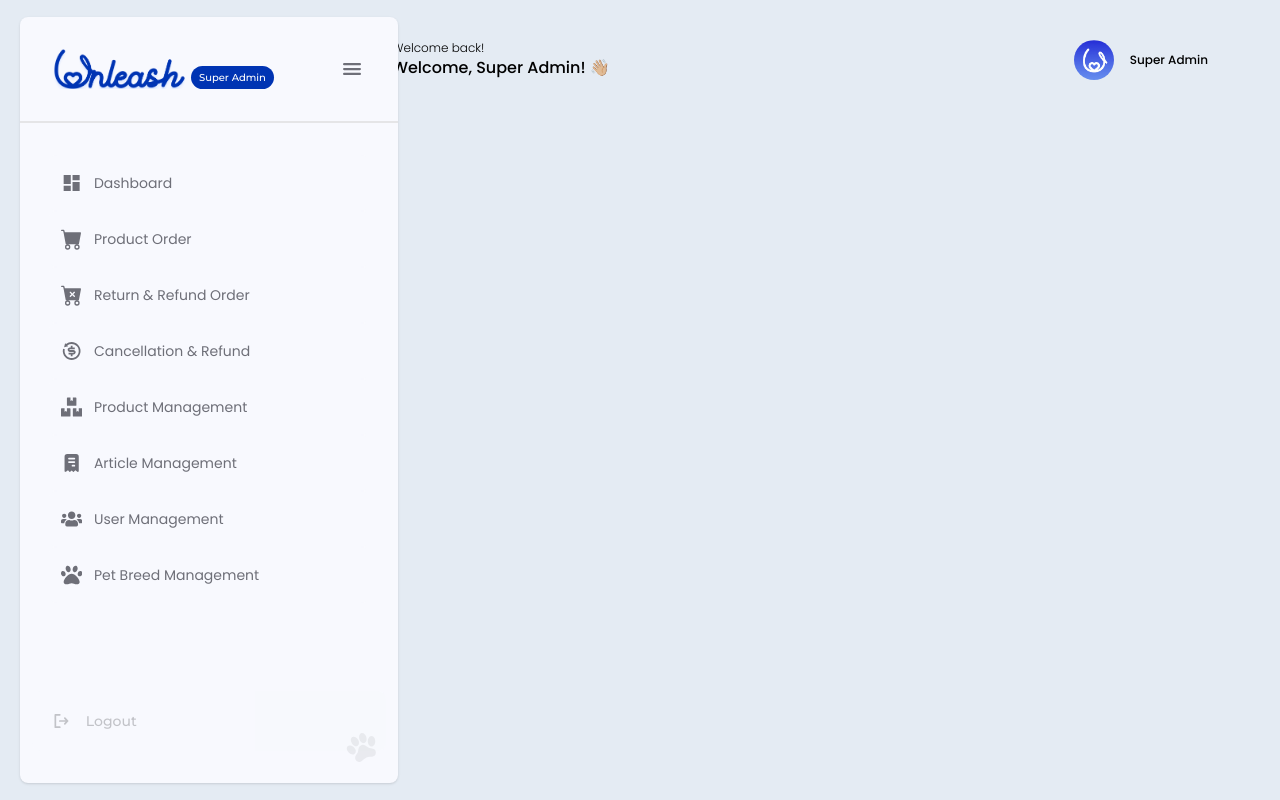
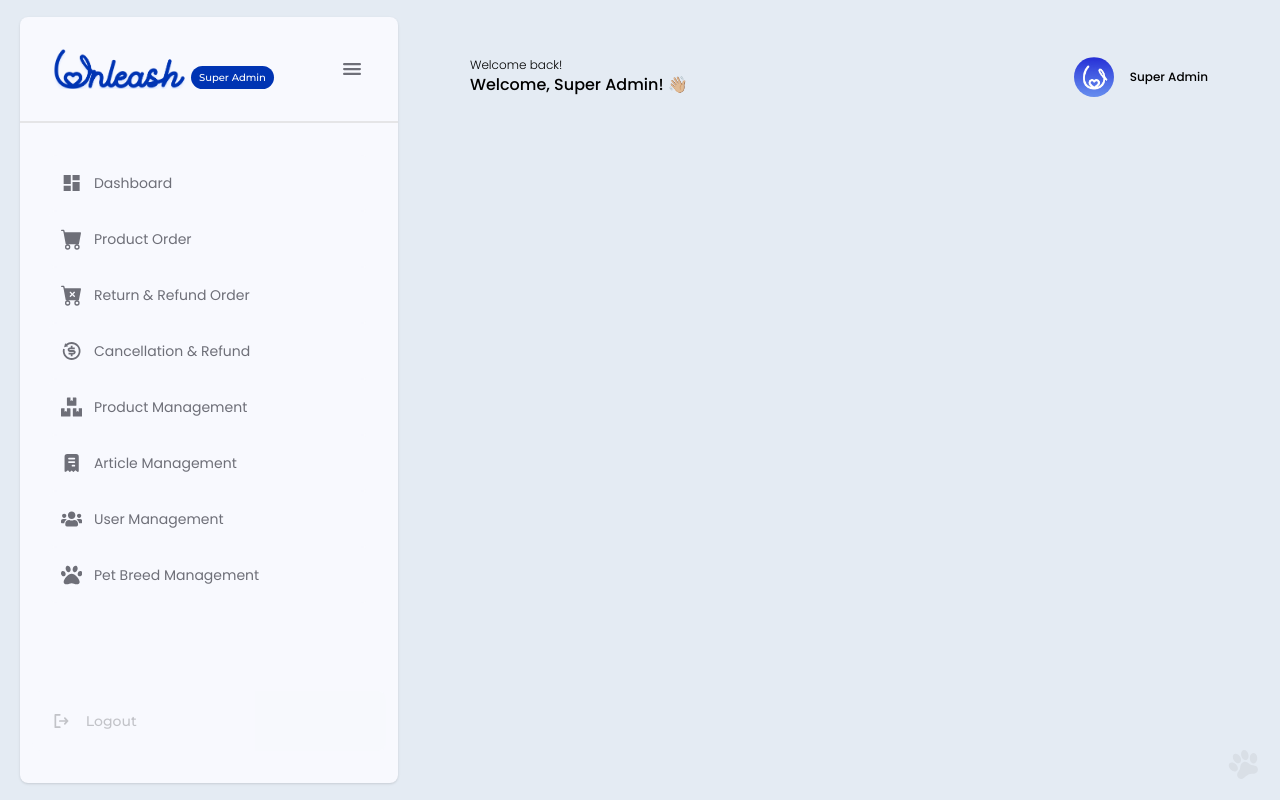
Before and after one commit to kkarrma/admin-portal-vercel, a React (Vite) app: page /404 in a window 1280 px wide. Built offline with nearby package versions, Linux system fonts and the light colour scheme.

Commit message:
sidebar viewing changes.

```diff
--- a/src/components/SearchSortContainer.jsx
+++ b/src/components/SearchSortContainer.jsx
@@ -10,7 +10,7 @@ const SearchSortContainer = ({
   pageHeaderName
 }) => {
   return (
-    <div className="mx-auto max-w-full px-4 py-4 bg-white rounded-lg shadow mb-4">
+    <div className="max-w-full px-4 py-4 bg-white rounded-lg shadow mb-4">
       {/* Header with total count */}
       <div className="flex justify-between items-center mb-4 border-b border-gray-200 pt-4 pb-6">
         <div className="flex items-baseline">
--- a/src/components/Sidebar.jsx
+++ b/src/components/Sidebar.jsx
@@ -79,8 +79,8 @@ export default function Sidebar({ accountStatus, children, role = "Super Admin"
                 {children}
             </>
             :
-            <div className="relative h-[100vh] bg-website-color">
-                <div className={`absolute z-10 bg-website-light h-[95.75%] top-[2.125%] left-5 shadow-sm flex flex-col pb-4 rounded-lg`}>
+            <div className="flex h-[100vh] bg-website-color justify-center items-center">
+                <div className={`transition-all duration-300 z-10 bg-website-light h-[95.75%] ml-5 shadow-sm flex flex-col pb-4 rounded-lg`}>
 
                     {/* Dashboard Header */}
                     <div className="flex flex-row items-center mx-8 gap-16 my-8">
@@ -115,7 +115,7 @@ export default function Sidebar({ accountStatus, children, role = "Super Admin"
                     </div>
                     <IoPaw className={`absolute opacity-[.18] text-website-gray-400 -rotate-[23.21deg] w-8 h-auto bottom-5 right-5 z-10 ${open ? "" : "hidden"}`} />
                 </div>
-                <div className={`flex-1 duration-150 ease-in-out ${open ? "ms-80" : "ms-28"}`}>
+                <div className={`flex-1 h-[95.75%] duration-150 ease-in-out`}>
                     {children}
                 </div>
             </div>
--- a/src/webpages/Product-management.jsx
+++ b/src/webpages/Product-management.jsx
@@ -201,7 +201,7 @@ const ProductManagement = () => {
     };
 
     return (
-        <div className="container mx-12 px-6 py-8 bg-webpage-bg">
+        <div className="container px-6 bg-webpage-bg">
             {/* Search and Sort Component */}
             <SearchSortContainer
                 search={search}
--- a/src/webpages/Return-refund.jsx
+++ b/src/webpages/Return-refund.jsx
@@ -191,7 +191,7 @@ const ReturnRefund = () => {
   };
 
   return (
-    <div className="container mx-12 px-6 py-8 bg-webpage-bg">
+    <div className="container px-6 h-full bg-webpage-bg flex flex-col">
       {/* Search and Sort Component */}
       <SearchSortContainer
         search={search}
```
